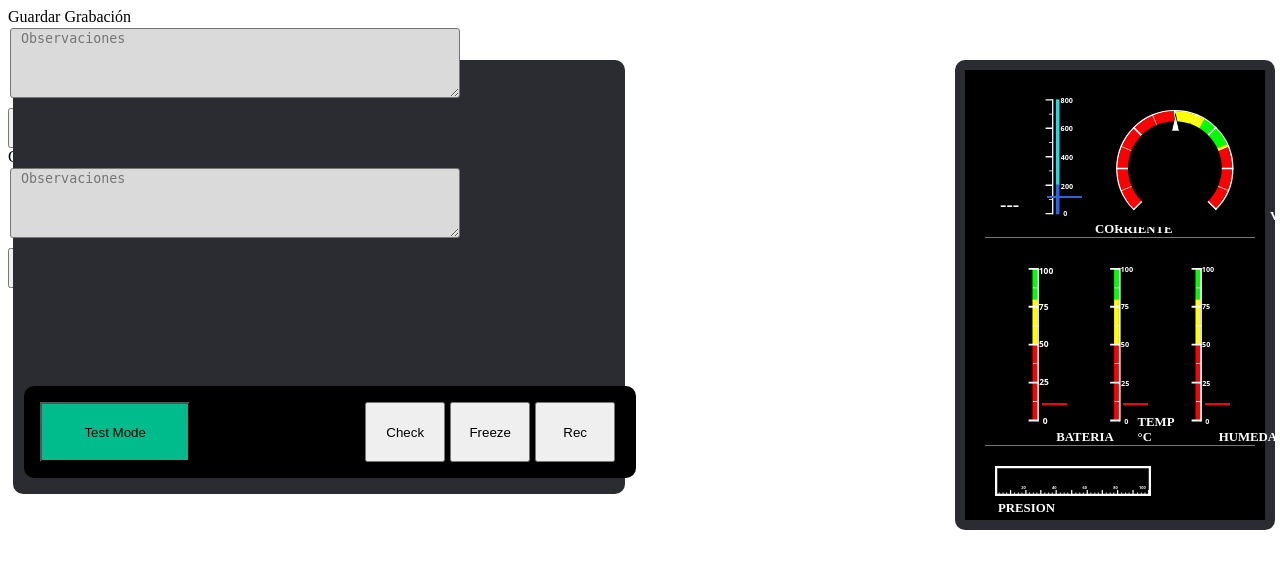
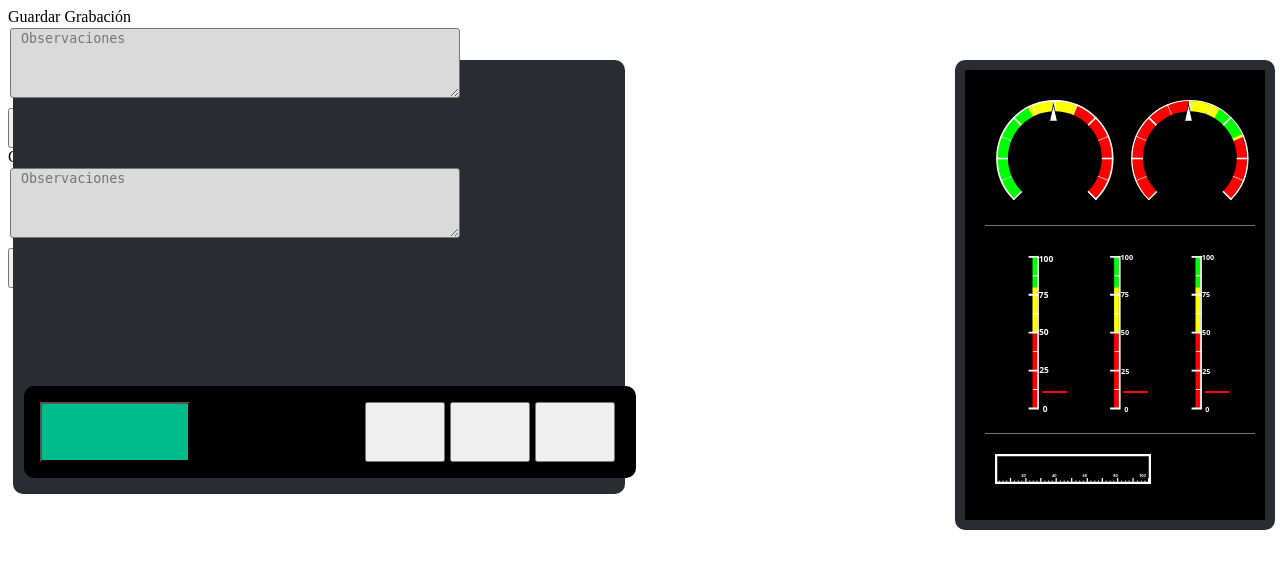
Before and after one commit to insulae/pds, a PHP site: page /test.php in a window 1280 px wide. Shown: the top 569 px of the page. Run offline with PHP 8.4, Linux system fonts and the light colour scheme.

Commit message:
idioma ya funciona full, se agrego grafica amperaje

```diff
--- a/engine/idiomas_ext.js
+++ b/engine/idiomas/en_ext.js
@@ -6,3 +6,8 @@
 var tex_bienvenido = "Welcome";
 var tex_admin_login = "Login";
 var tex_eliminar_avion = "The plane will be removed";
+var tex_alta_avion_patente = "Patent";
+var tex_alta_avion_motores = "Amount of engines";
+var tex_alta_avion_observacion = "Observations";
+
+//test
--- a/index.php
+++ b/index.php
@@ -16,7 +16,7 @@
     <script src="engine/bootstrap.min.js"></script>
     <script src="engine/smoothie.js"></script>
 	<script src='engine/GrafPan.js'></script>
-	<script src='engine/idiomas_ext.js'></script>
+	<script src='engine/idiomas.js'></script>
 
 </head>
 
--- a/inicio.js
+++ b/inicio.js
@@ -4,6 +4,9 @@
 	$('#patente').attr("placeholder",tex_patente);
 	$('#login-usuario').attr("placeholder",tex_login_usuario);
 	$('#login-clave').attr("placeholder",tex_login_clave);
+	$('#alta-avion-patente').attr("placeholder",tex_alta_avion_patente);
+	$('#alta-avion-motores').attr("placeholder",tex_alta_avion_motores);
+	$('#alta-avion-observacion').attr("placeholder",tex_alta_avion_observacion);
 
 	//ejecuto comprobacion de logeo al cargar
 	loginChequeo();
--- a/inicio.php
+++ b/inicio.php
@@ -45,8 +45,8 @@
         <label tex="alta_avion"/><button type="button" class="close" data-dismiss="modal">&times;</button>
         </div>
         <div class="modal-body">
-            <input id="alta-avion-patente" type="text" class="form-inline input-avion" placeholder="Patente">
-            <input id="alta-avion-motores" type="text" class="form-inline input-avion" placeholder="Cantidad de Motores">
+            <input id="alta-avion-patente" type="text" class="form-inline input-avion">
+            <input id="alta-avion-motores" type="text" class="form-inline input-avion">
             <br><br>
             <div class="form-group">
   				<select id="alta-avion-apu" class="form-control input-avion">
@@ -54,7 +54,7 @@
     				<option value="1">APU: SI</option>
   				</select>
 			</div>
-			<textarea id="alta-avion-observacion" class="form-inline input-avion" rows="3" placeholder="Observaciones" style="width: 405px; height: 50px; margin-bottom: 10px;"></textarea>
+			<textarea id="alta-avion-observacion" class="form-inline input-avion" rows="3" style="width: 405px; height: 50px; margin-bottom: 10px;"></textarea>
             <br><br>
             <button id="avion-agregar" type="button" class="btn btn-danger" style="width: 100px; height: 40px;"><label tex="agregar_avion"/></button>
         </div>
--- a/test.css
+++ b/test.css
@@ -74,17 +74,17 @@
 }
 
 /* ###################################### CORRIENTE ############################ */
-.corriente{
+/* .corriente{
 	position:relative;
 	float:left;
 	margin: 10px;
 }
 .corriente-carga{
 	position:absolute;
-	/*rectangulo que dibuja la carga */
+	rectangulo que dibuja la carga
 	width: 35px;
-	height: 2px; /* 115px da el 100% para 120px de la regla */
-	background: #2b63dd; /* color > 200 #d7ddff */
+	height: 2px; 115px da el 100% para 120px de la regla
+	background: #2b63dd; color > 200 #d7ddff
 	bottom:3px;
 	left:12px;
     transition: all 1s ease-in-out;
@@ -106,31 +106,67 @@
 .corriente-titulo{
 	position: absolute;
 	font-weight: bold;
-	font-size:0.8em;
+	font-size:0.9em;
 	color: #fff;
 	bottom:-20px;
+} */
+
+.corriente {
+	position:relative;
+	float:left;
+	margin:10px;
+	height: 115px;
+    width: 115px;
+    top:10px;
+}
+
+.corriente-aguja {
+  position: absolute;
+  left: 47%;
+  top:0%;
+  transition: all 0.20s ease-in-out;
+}
+
+.corriente-titulo{
+	position: absolute;
+	font-weight: bold;
+	font-size:0.7em;
+	color: #fff;
+	bottom:6px;
+	margin-left: 28px;
+
+}
+
+
+.corriente-valor{
+	position: absolute;
+	font-weight: bold;
+	font-size: 2.2em;
+	color: #fff;
+	left:30px;
+	bottom: 30px;
 }
 /* ###################################### VOLTAJE ############################ */
 .voltaje {
 	position:relative;
 	float:left;
 	margin:10px;
-	height: 120px;
-    width: 120px;
-    top:20px;
+	height: 115px;
+    width: 115px;
+    top:10px;
 }
 
 .voltaje-aguja {
   position: absolute;
   left: 47%;
   top:0%;
-  transition: all 0.25s ease-in-out;
+  transition: all 0.20s ease-in-out;
 }
 
 .voltaje-titulo{
 	position: absolute;
 	font-weight: bold;
-	font-size:0.8em;
+	font-size:0.7em;
 	color: #fff;
 	bottom:6px;
 	margin-left: 35px;
--- a/test.php
+++ b/test.php
@@ -5,10 +5,10 @@
 	</div>
 
 	<div class="cont-botonera">
-	    <button id='cartel' type="button" class="btn cartel" style="width: 150px; height: 60px;">Test Mode</button>
-	    <button id="btnRec" type="button" class="btn btn-danger" style="width:80px; height: 60px; float: right;margin-right:5px;">Rec</button>
-		<button type="button" class="btn btn-info" style="width:80px; height: 60px;float: right;margin-right:5px;">Freeze</button>
-		<button id="btnCheck" type="button" class="btn btn-primary" style="width:80px; height: 60px;float: right;margin-right:5px;">Check</button>
+	    <button id='cartel' type="button" class="btn cartel" style="width: 150px; height: 60px;"><label tex="test_cartel"/></button>
+	    <button id="btnRec" type="button" class="btn btn-danger" style="width:80px; height: 60px; float: right;margin-right:5px;"><label tex="test_rec"/></button>
+		<button type="button" class="btn btn-info" style="width:80px; height: 60px;float: right;margin-right:5px;"><label tex="test_freeze"/></button>
+		<button id="btnCheck" type="button" class="btn btn-primary" style="width:80px; height: 60px;float: right;margin-right:5px;"><label tex="test_check"/></button>
 	</div>
 
 </div>
@@ -19,11 +19,13 @@
 
 	<!-- RENGLON1 -->
 		<div class="relojes-renglon1">
-			<div class="corriente">
-				<img class="corriente-regla" src="images/corrienteVertical.svg">
-				<figure id="corriente-carga" class="corriente-carga"></figure>
-				<label id="corriente-valor" class="corriente-valor">---</label>
-				<label id="corriente-titulo" class="corriente-titulo">CORRIENTE</label>
+			<div id="corriente" class="corriente">
+					<img src="images/amperaje.svg" style="width: 120px">
+			  	<div id="corriente-aguja" class="corriente-aguja">
+			  		<img src="images/agujaChica.svg" style="width: 9px">
+  				</div>
+			  	<label id="corriente-titulo" class="corriente-titulo" tex="test_corriente"></label>
+			  	<label id="corriente-valor" class="corriente-valor"></label>
 			</div>
 
 			<div id="voltaje" class="voltaje">
@@ -31,7 +33,7 @@
 			  	<div id="voltaje-aguja" class="voltaje-aguja">
 			  		<img src="images/agujaChica.svg" style="width: 9px">
   				</div>
-			  	<label id="voltaje-titulo" class="voltaje-titulo">VOLTAJE</label>
+			  	<label id="voltaje-titulo" class="voltaje-titulo" tex="test_voltaje"></label>
 			  	<label id="voltaje-valor" class="voltaje-valor"></label>
 			</div>
 		</div>
@@ -42,19 +44,19 @@
 				<figure id="bateria-carga" class="bateria-carga"></figure>
 				<img class="bateria-regla" src="images/bateriaVertical.svg">
 				<label id="bateria-valor" class="bateria-valor">--</label>
-				<label id="bateria-titulo" class="bateria-titulo">BATERIA</label>
+				<label id="bateria-titulo" class="bateria-titulo" tex="test_bateria"></label>
 			</div>
 			<div class="temperatura">
 				<img class="temperatura-regla" src="images/humedadVertical.svg">
 				<figure id="temperatura-carga" class="humedad-carga"></figure>
 				<label id="temperatura-valor" class="humedad-valor">--</label>
-				<label id="temperatura-titulo" class="humedad-titulo">TEMP °C</label>
+				<label id="temperatura-titulo" class="humedad-titulo" tex="test_temperatura"></label>
 			</div>
 			<div class="humedad">
 				<img class="humedad-regla" src="images/humedadVertical.svg">
 				<figure id="humedad-carga" class="humedad-carga"></figure>
 				<label id="humedad-valor" class="humedad-valor">--</label>
-				<label id="humedad-titulo" class="humedad-titulo">HUMEDAD</label>
+				<label id="humedad-titulo" class="humedad-titulo" tex="test_humedad"></label>
 			</div>
 		</div>
 
@@ -63,7 +65,7 @@
 			<div id="presion" class="presion">
 				<img style="height: 30px;" src="images/barrahBlanca.svg">
 				<label id="presion-valor" class="presion-valor"></label>
-				<label id="presion-titulo" class="presion-titulo">PRESION</label>
+				<label id="presion-titulo" class="presion-titulo" tex="test_presion"></label>
 			</div>
 		</div>
 	</div>
```
Also changed, not shown: engine/idiomas.js (added, +23 -0 lines), engine/idiomas/en.json (+12 -0 lines), engine/idiomas/es.json (+16 -0 lines), test.js (+31 -3 lines), images/amperaje.svg.
